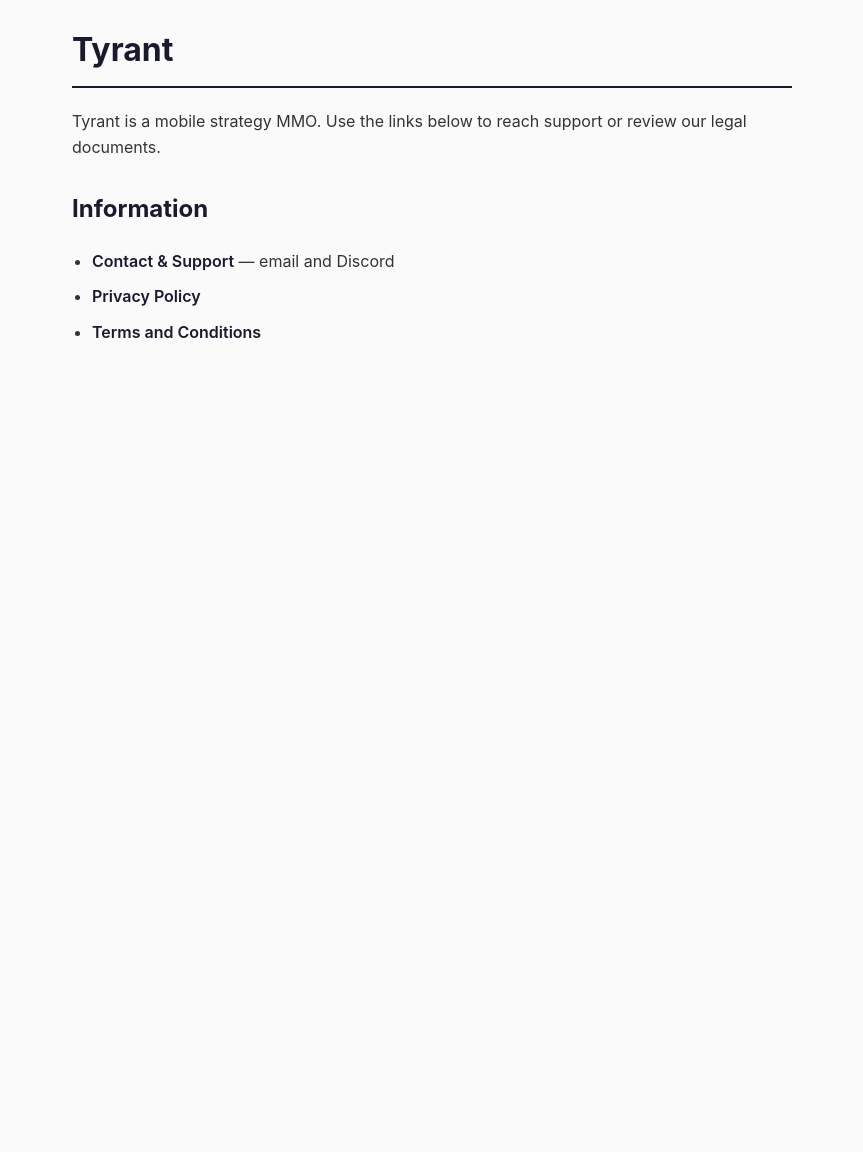
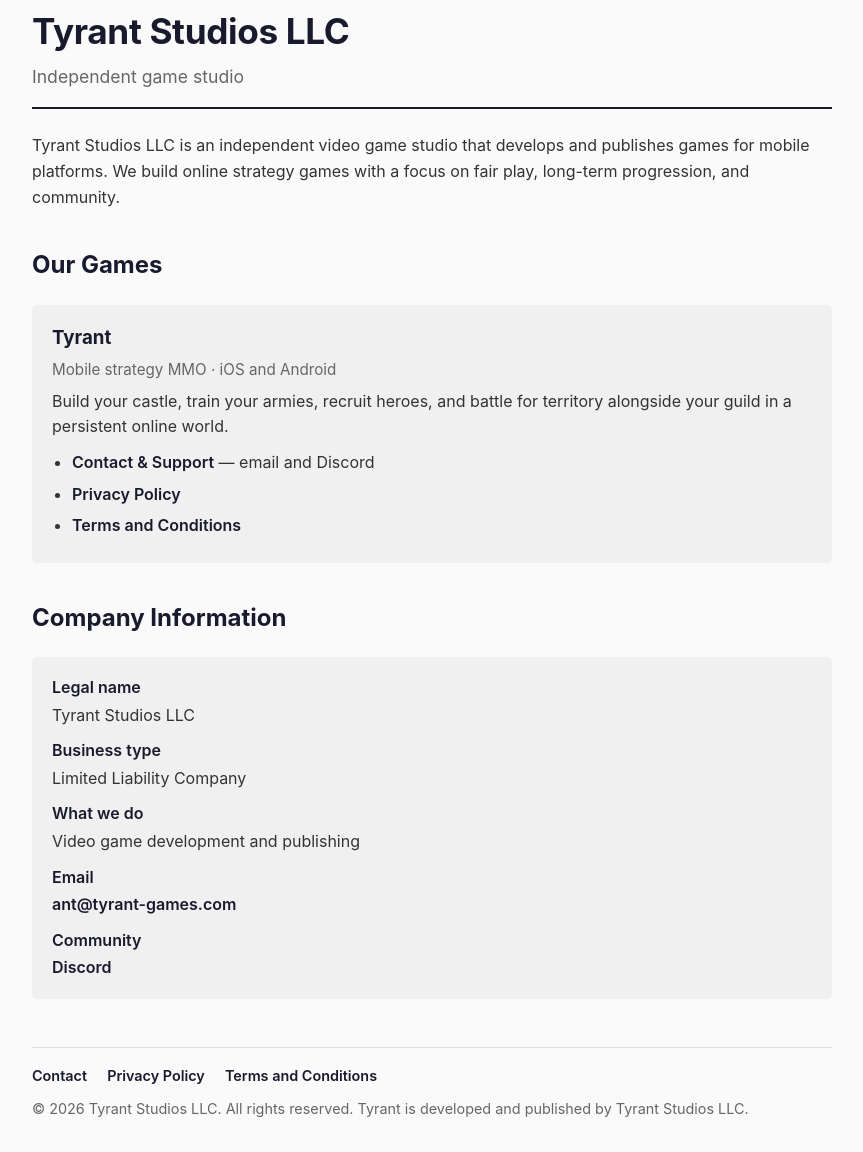
Before and after one commit to AnthonyLaurio/tyrant-games-legal, a plain HTML site: page index.html in a window 1280 px wide. Shown: the part 29-1181 px from the top of the page, without its empty margins (208-1071 px from the left). Before the commit the page ends 800 px from the top, so only its background shows below. Drawn offline with Linux system fonts and the light colour scheme.

Commit message:
Add Tyrant Studios LLC landing page and company info
Turn the home page into a landing page for Tyrant Studios LLC with
company information and schema.org Organization markup for business
verification. Name Tyrant Studios LLC as the operator in the Terms and
Privacy Policy, and add a company footer to every page.

Co-Authored-By: Claude Opus 5.5 <noreply@anthropic.com>
Claude-Session: https://claude.ai/code/session_01Y6DDtMZBU5fFttoR1Cw3pE

```diff
--- a/index.html
+++ b/index.html
@@ -3,31 +3,57 @@
 <head>
     <meta charset="UTF-8">
     <meta name="viewport" content="width=device-width, initial-scale=1.0">
-    <title>Tyrant</title>
+    <title>Tyrant Studios LLC</title>
+    <meta name="description" content="Tyrant Studios LLC is an independent game studio and the developer and publisher of Tyrant, a mobile strategy MMO for iOS and Android.">
+    <meta property="og:type" content="website">
+    <meta property="og:site_name" content="Tyrant Studios LLC">
+    <meta property="og:title" content="Tyrant Studios LLC">
+    <meta property="og:description" content="Independent game studio and the developer and publisher of Tyrant, a mobile strategy MMO.">
+    <script type="application/ld+json">
+    {
+        "@context": "https://schema.org",
+        "@type": "Organization",
+        "name": "Tyrant Studios LLC",
+        "legalName": "Tyrant Studios LLC",
+        "url": "https://privacy.tyrant-games.com/",
+        "email": "ant@tyrant-games.com",
+        "description": "Independent game studio and the developer and publisher of Tyrant, a mobile strategy MMO.",
+        "sameAs": ["https://discord.gg/Ut5xkF367a"]
+    }
+    </script>
     <style>
         body {
             font-family: -apple-system, BlinkMacSystemFont, 'Segoe UI', Roboto, Oxygen, Ubuntu, sans-serif;
             line-height: 1.6;
-            max-width: 720px;
+            max-width: 800px;
             margin: 0 auto;
             padding: 32px 20px;
             color: #333;
             background-color: #fafafa;
         }
-        h1 {
+        header {
+            border-bottom: 2px solid #1a1a2e;
+            padding-bottom: 16px;
+            margin-bottom: 24px;
+        }
+        header h1 {
             color: #1a1a2e;
-            border-bottom: 2px solid #1a1a2e;
-            padding-bottom: 10px;
+            margin: 0;
+            font-size: 2.2em;
+            letter-spacing: -0.01em;
+        }
+        header .tagline {
+            color: #666;
+            margin: 4px 0 0;
+            font-size: 1.1em;
         }
         h2 {
             color: #1a1a2e;
-            margin-top: 30px;
+            margin-top: 36px;
         }
-        ul {
-            padding-left: 20px;
-        }
-        li {
-            margin-bottom: 10px;
+        h3 {
+            color: #1a1a2e;
+            margin: 0 0 6px;
         }
         a {
             color: #1a1a2e;
@@ -37,17 +63,100 @@
         a:hover {
             text-decoration: underline;
         }
+        .card {
+            background-color: #f0f0f0;
+            padding: 18px 20px;
+            border-radius: 5px;
+            margin-top: 16px;
+        }
+        .card p {
+            margin: 6px 0;
+        }
+        .card ul {
+            padding-left: 20px;
+            margin: 10px 0 0;
+        }
+        .card li {
+            margin-bottom: 6px;
+        }
+        .meta {
+            color: #666;
+            font-size: 0.95em;
+        }
+        dl {
+            margin: 0;
+        }
+        dt {
+            font-weight: 600;
+            color: #1a1a2e;
+            margin-top: 10px;
+        }
+        dt:first-child {
+            margin-top: 0;
+        }
+        dd {
+            margin: 2px 0 0;
+        }
+        footer {
+            margin-top: 48px;
+            padding-top: 16px;
+            border-top: 1px solid #ddd;
+            color: #666;
+            font-size: 0.9em;
+        }
+        footer nav a {
+            margin-right: 16px;
+        }
+        footer p {
+            margin: 10px 0 0;
+        }
     </style>
 </head>
 <body>
-    <h1>Tyrant</h1>
-    <p>Tyrant is a mobile strategy MMO. Use the links below to reach support or review our legal documents.</p>
+    <header>
+        <h1>Tyrant Studios LLC</h1>
+        <p class="tagline">Independent game studio</p>
+    </header>
 
-    <h2>Information</h2>
-    <ul>
-        <li><a href="./contact.html">Contact &amp; Support</a> — email and Discord</li>
-        <li><a href="./privacy-policy.html">Privacy Policy</a></li>
-        <li><a href="./terms.html">Terms and Conditions</a></li>
-    </ul>
+    <main>
+        <p>Tyrant Studios LLC is an independent video game studio that develops and publishes games for mobile platforms. We build online strategy games with a focus on fair play, long-term progression, and community.</p>
+
+        <h2>Our Games</h2>
+        <div class="card">
+            <h3>Tyrant</h3>
+            <p class="meta">Mobile strategy MMO &middot; iOS and Android</p>
+            <p>Build your castle, train your armies, recruit heroes, and battle for territory alongside your guild in a persistent online world.</p>
+            <ul>
+                <li><a href="./contact.html">Contact &amp; Support</a> — email and Discord</li>
+                <li><a href="./privacy-policy.html">Privacy Policy</a></li>
+                <li><a href="./terms.html">Terms and Conditions</a></li>
+            </ul>
+        </div>
+
+        <h2>Company Information</h2>
+        <div class="card">
+            <dl>
+                <dt>Legal name</dt>
+                <dd>Tyrant Studios LLC</dd>
+                <dt>Business type</dt>
+                <dd>Limited Liability Company</dd>
+                <dt>What we do</dt>
+                <dd>Video game development and publishing</dd>
+                <dt>Email</dt>
+                <dd><a href="mailto:ant@tyrant-games.com">ant@tyrant-games.com</a></dd>
+                <dt>Community</dt>
+                <dd><a href="https://discord.gg/Ut5xkF367a">Discord</a></dd>
+            </dl>
+        </div>
+    </main>
+
+    <footer>
+        <nav>
+            <a href="./contact.html">Contact</a>
+            <a href="./privacy-policy.html">Privacy Policy</a>
+            <a href="./terms.html">Terms and Conditions</a>
+        </nav>
+        <p>&copy; 2026 Tyrant Studios LLC. All rights reserved. Tyrant is developed and published by Tyrant Studios LLC.</p>
+    </footer>
 </body>
 </html>
```
Also changed, not shown: contact.html (+18 -2 lines), privacy-policy.html (+17 -1 lines), terms.html (+19 -3 lines).
